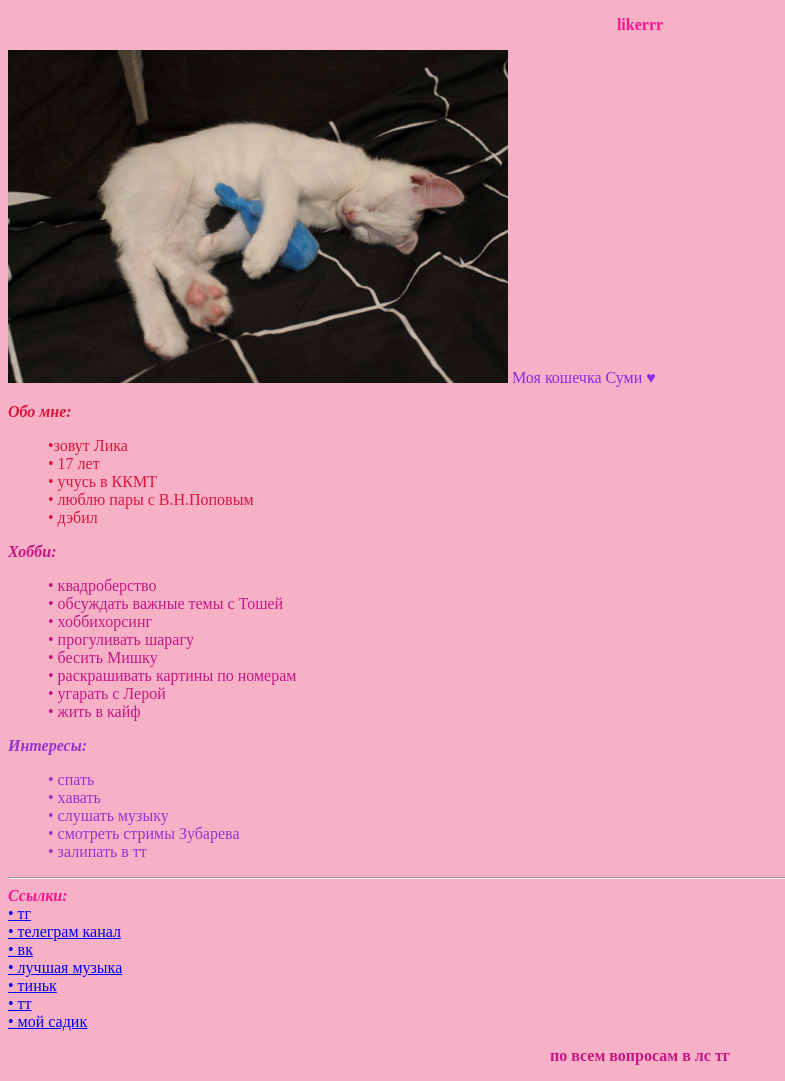
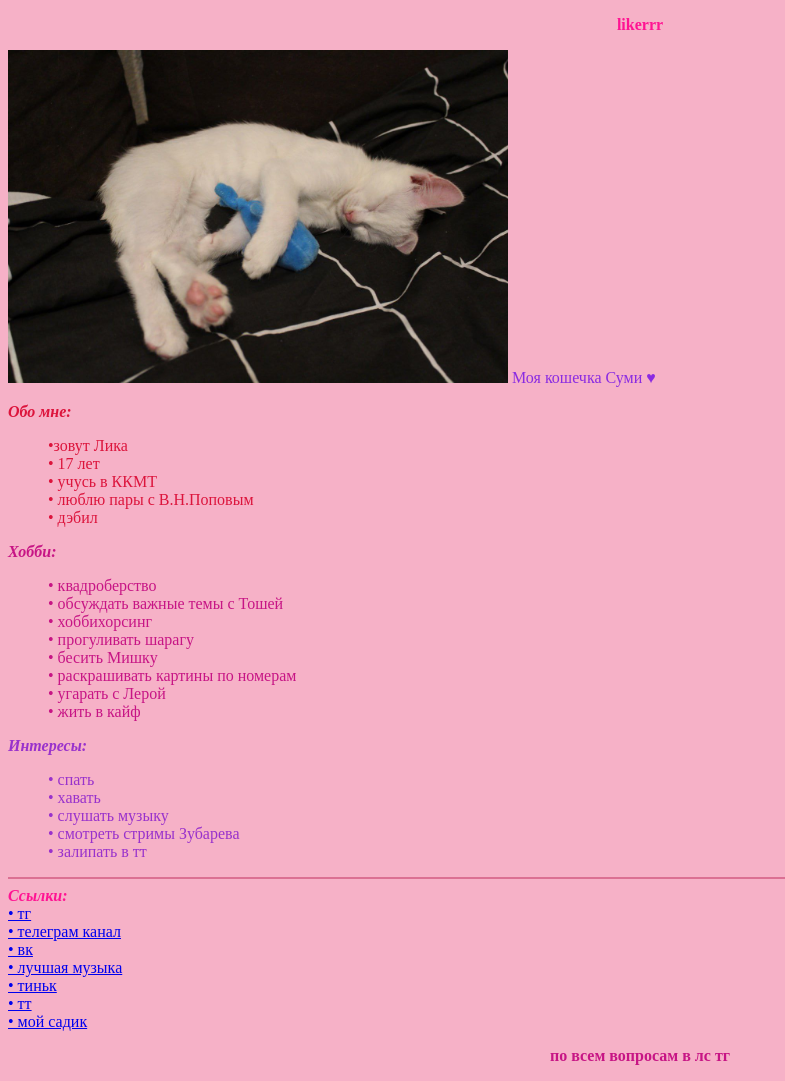
Before and after one commit to Lika24572/vizitka, a plain HTML site: page index.html in a window 1280 px wide. Shown: the whole page, without its empty margins (0-785 px from the left). Drawn offline with Linux system fonts and the light colour scheme.

Commit message:
Update index.html

```diff
--- a/index.html
+++ b/index.html
@@ -42,7 +42,7 @@
 	<il>• залипать в тт</il><br>
 </ul>
 </font>
-	<hr>
+	<hr color="#DB7093">
 	<b><i><font>Ссылки:</font></i></b><br>
 <a href="https://t.me/likallk">• тг</a><br>
 <a href="https://t.me/+MHwvuUjt_no0YmRi">• телеграм канал</a><br>
```
